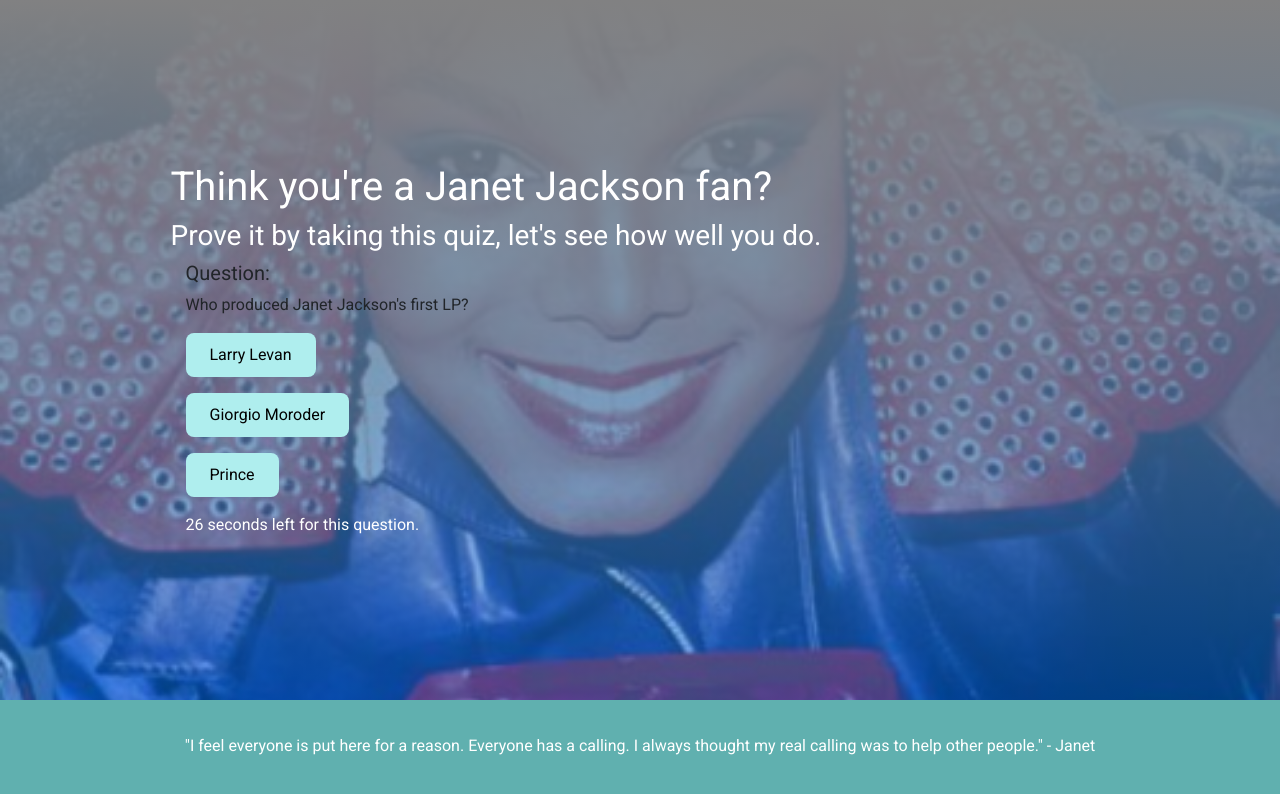
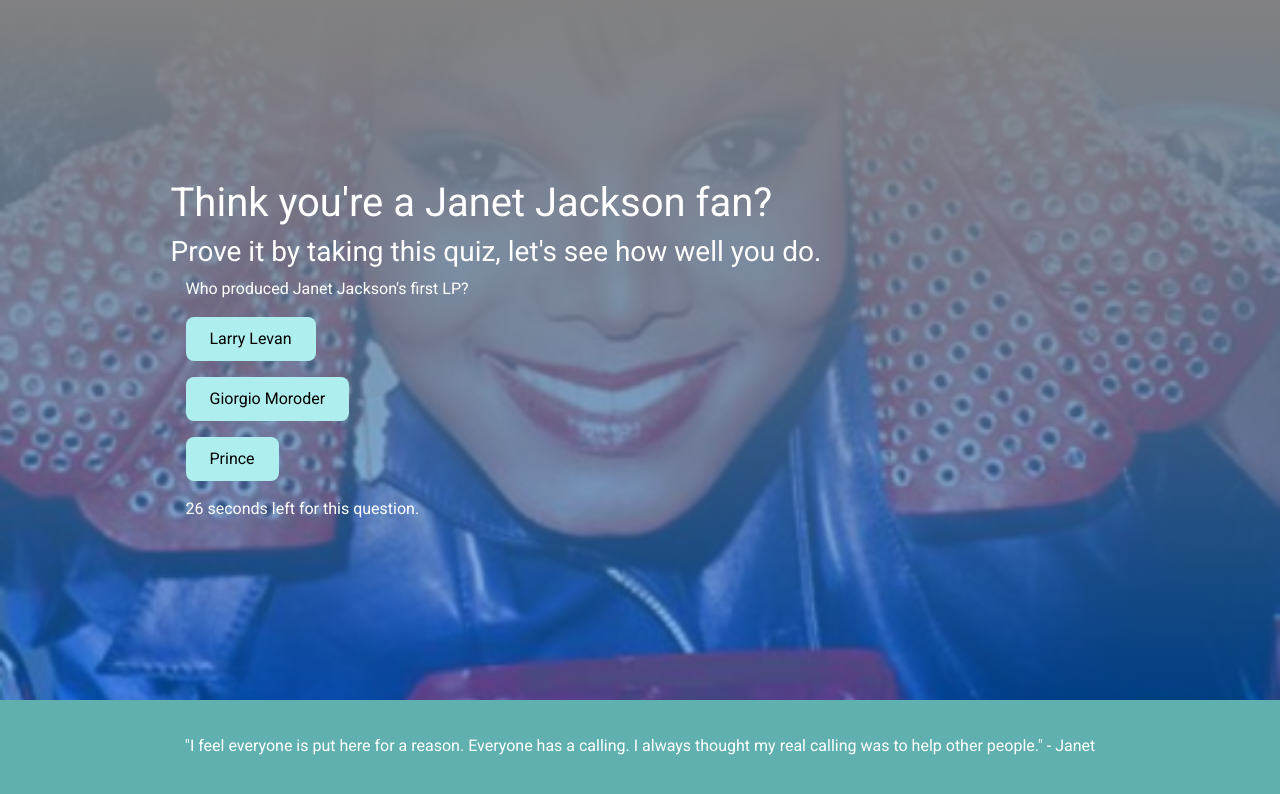
Before and after one commit to tagine/quizapp, a plain HTML site: page index.html in a window 1280 px wide. Both pictures are taken after a click on the button "Start Quiz". Drawn offline with nearby package versions, Linux system fonts and the light colour scheme.

Commit message:
color changed

```diff
--- a/script.js
+++ b/script.js
@@ -58,7 +58,7 @@
 
   function renderQuestion() {
     $("#quiz").html(`
-      <h5>Question: </h5><p>${myQuestions[questCounter].question}</p>
+      <p>${myQuestions[questCounter].question}</p>
       <p><button class="answers">${myQuestions[questCounter].answers.a}</button></p>
       <p><button class="answers">${myQuestions[questCounter].answers.b}</button></p>
       <p><button class="answers">${myQuestions[questCounter].answers.c}</button></p>
--- a/style.css
+++ b/style.css
@@ -10,7 +10,7 @@
 
 }
 
-h3, h6 {
+h3, h6, p {
     color: #ffffff;
 
 }
```
